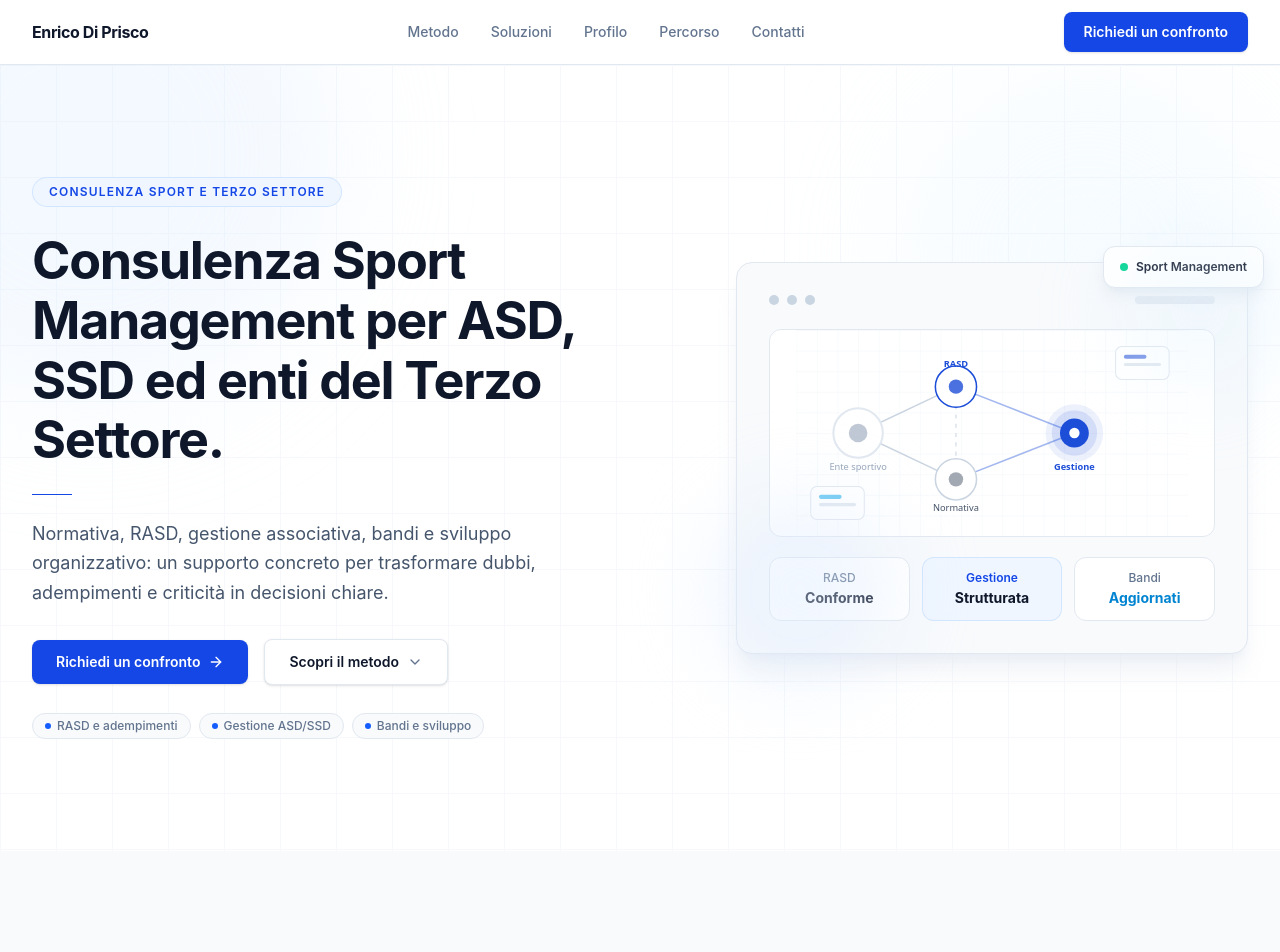
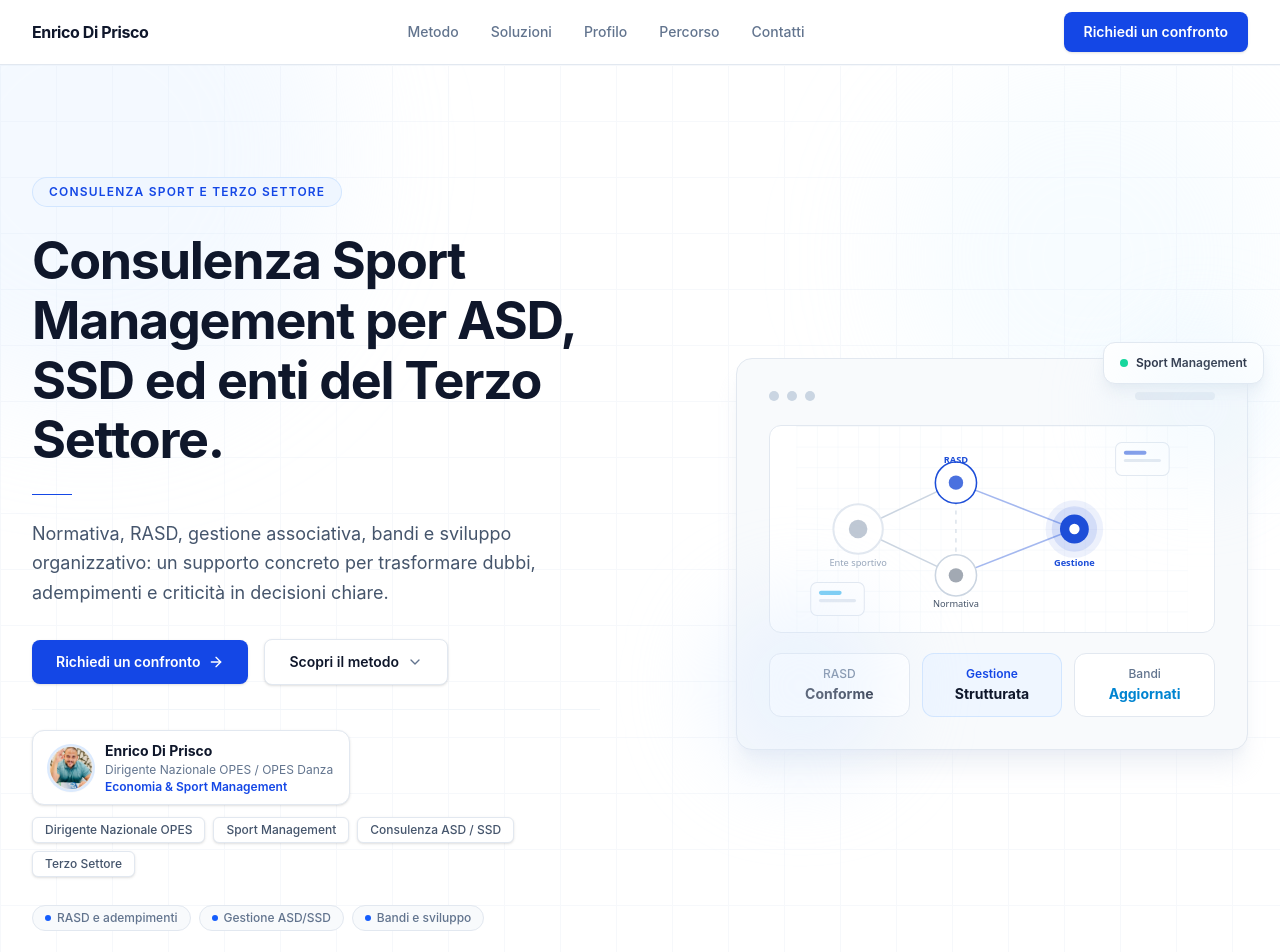
Before and after one commit to Ddery-GH/consulenza, a React (Vite) app: page / in a window 1280 px wide. Shown: the top 952 px of the page. Built offline with nearby package versions, Linux system fonts and the light colour scheme.

Commit message:
Aggiunge mini-card profilo e chip autorevolezza nella hero

```diff
--- a/src/componenti/sezioni/HeroPrincipale.jsx
+++ b/src/componenti/sezioni/HeroPrincipale.jsx
@@ -1,5 +1,5 @@
 import { ArrowRight, ChevronDown } from "lucide-react";
-import { hero } from "../../dati/contenutiHome";
+import { hero, profilo } from "../../dati/contenutiHome";
 
 function VisualAstratto() {
   return (
@@ -350,6 +350,45 @@
               </a>
             </div>
 
+            {/* Blocco identità — mini-card profilo + chip autorevolezza */}
+            <div className="flex flex-col gap-3 border-t border-slate-100 pt-5">
+
+              {/* Mini-card profilo */}
+              <div className="inline-flex items-center gap-3 self-start rounded-xl border border-slate-200 bg-white px-4 py-2.5 shadow-sm">
+                <div className="h-11 w-11 shrink-0 overflow-hidden rounded-full border border-slate-200 ring-2 ring-blue-100 shadow-sm">
+                  <img
+                    src="/immagini/enrico-badge.jpg"
+                    alt="Enrico Di Prisco"
+                    className="h-full w-full object-cover object-center"
+                    loading="lazy"
+                  />
+                </div>
+                <div className="flex flex-col gap-0.5">
+                  <span className="text-sm font-bold leading-snug text-slate-900">
+                    Enrico Di Prisco
+                  </span>
+                  <span className="text-xs leading-tight text-slate-500">
+                    {profilo.ruolo}
+                  </span>
+                  <span className="text-xs font-semibold leading-tight text-blue-700">
+                    {profilo.sottoRuolo}
+                  </span>
+                </div>
+              </div>
+
+              {/* 4 chip autorevolezza */}
+              <div className="flex flex-wrap gap-2">
+                {hero.chipAutorevolezza.map((chip) => (
+                  <span
+                    key={chip}
+                    className="inline-flex items-center rounded-md border border-slate-200 bg-white px-3 py-1 text-xs font-medium text-slate-600 shadow-sm"
+                  >
+                    {chip}
+                  </span>
+                ))}
+              </div>
+            </div>
+
             {/* Micro punti */}
             {hero.microPunti && (
               <div className="flex flex-wrap items-center gap-2 pt-1">
--- a/src/dati/contenutiHome.js
+++ b/src/dati/contenutiHome.js
@@ -21,6 +21,12 @@
     "RASD e adempimenti",
     "Gestione ASD/SSD",
     "Bandi e sviluppo",
+  ],
+  chipAutorevolezza: [
+    "Dirigente Nazionale OPES",
+    "Sport Management",
+    "Consulenza ASD / SSD",
+    "Terzo Settore",
   ],
 };
 
```
Also changed, not shown: public/immagini/enrico-badge.jpg (added).
